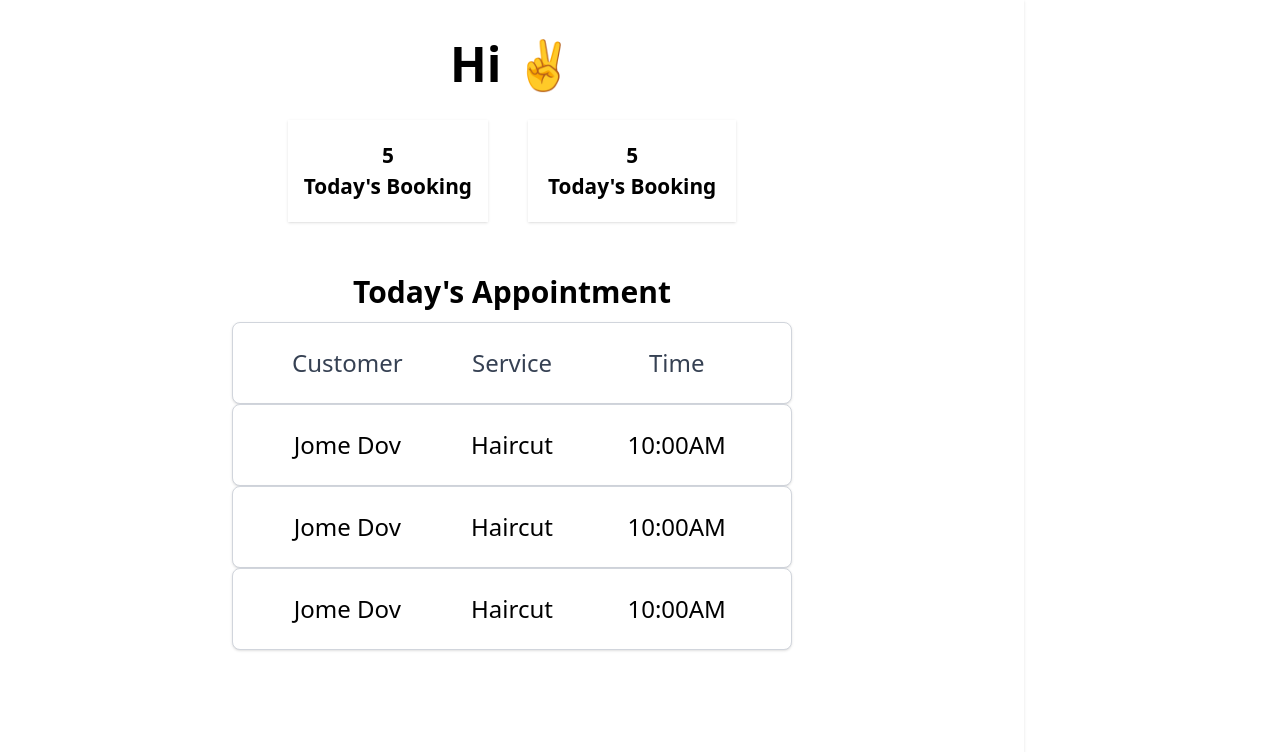
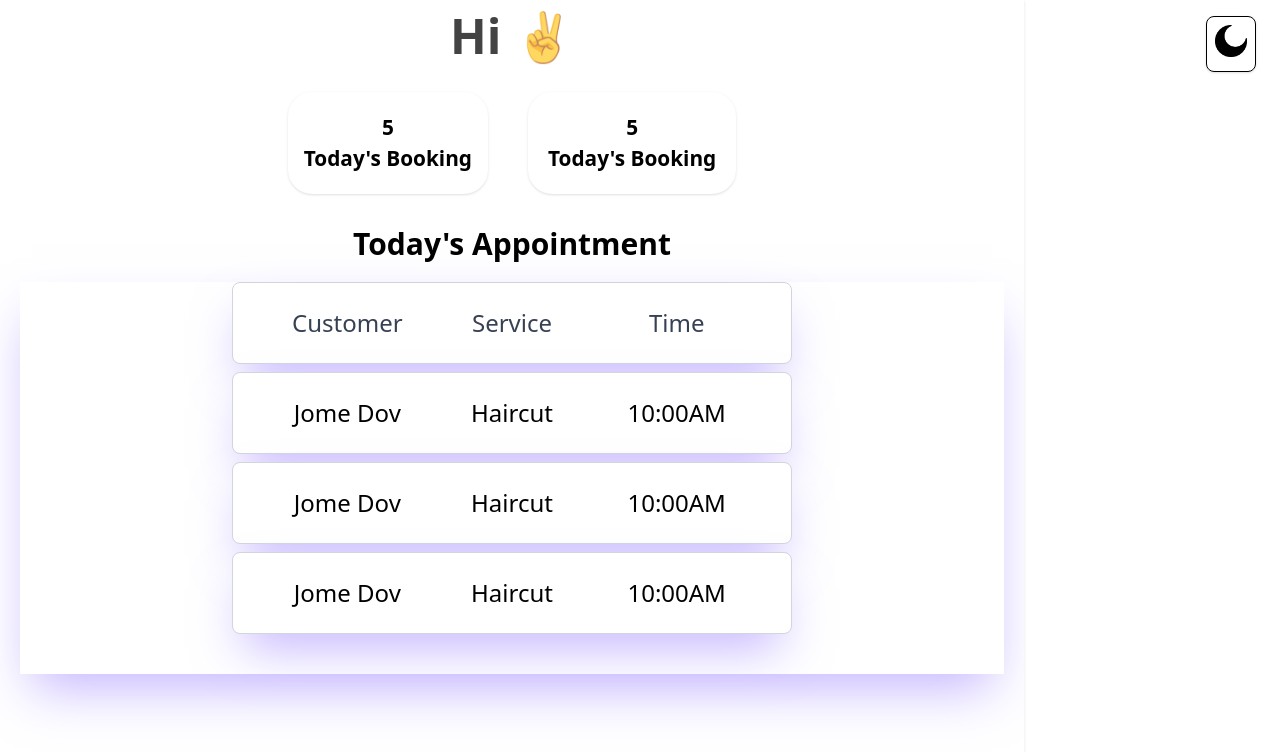
Before and after one commit to CodeArt001/Appointment, a React (Vite) app: page /dashboard in a window 1280 px wide. Shown: the top 752 px of the page. Built offline with nearby package versions, Linux system fonts and the light colour scheme.

Commit message:
initial commit

```diff
--- a/src/App.jsx
+++ b/src/App.jsx
@@ -1,13 +1,14 @@
 // import { useState } from "react";
 // import reactLogo from "./assets/react.svg";
 // import viteLogo from "/vite.svg";
-import { BrowserRouter, Routes, Route } from "react-router-dom";
+import { BrowserRouter, Routes, Route, Navigate } from "react-router-dom";
 
 import Loginpage from "./Auth/Loginpage";
 import Sidebar from "./components/Sidebar";
 import Dashboard from "./components/Dashboard";
 import { useContext } from "react";
 import { AuthContext } from "./Context/Authcontext";
+import Themetoggle from "./components/Themetoggle";
 
 function App() {
   const { user } = useContext(AuthContext);
@@ -15,16 +16,23 @@ function App() {
   const isAuthenticated = !!user;
   return (
     <>
+      <div className="dark:bg-black dark:text-white bg-white min-h-screen text-black transition-colors duration-500">
         <BrowserRouter>
+          <div className="absolute top-4 justify-end right-6  ">
+            <Themetoggle />
+          </div>
+
           <Routes>
+            <Route path="/" element={<Loginpage />} />
+
             <Route
-            path="/loginpage"
-            element={isAuthenticated ? <Sidebar /> : <Loginpage />}
+              path="/sidebar"
+              element={isAuthenticated ? <Sidebar /> : <Navigate to={"/"} />}
             />
-          <Route path="/sidebar" element={<Sidebar />} />
             <Route path="/dashboard" element={<Dashboard user={user} />} />
           </Routes>
         </BrowserRouter>
+      </div>
     </>
   );
 }
--- a/src/Auth/Loginpage.jsx
+++ b/src/Auth/Loginpage.jsx
@@ -1,10 +1,14 @@
 import React, { useContext, useState } from "react";
 import { AuthContext } from "../Context/Authcontext";
+import { useNavigate } from "react-router-dom";
 
 const Loginpage = () => {
+  const navigate = useNavigate();
+
   const handleContinue = (e) => {
     e.preventDefault();
     Login();
+    navigate("/sidebar");
   };
 
   const {
--- a/src/components/Dashboard.jsx
+++ b/src/components/Dashboard.jsx
@@ -1,5 +1,6 @@
 import React, { useContext } from "react";
 import { AuthContext } from "../Context/Authcontext";
+import Themetoggle from "./Themetoggle";
 
 const Dashboard = () => {
   const appointment = [
@@ -10,30 +11,30 @@ const Dashboard = () => {
   ];
   const { businessName } = useContext(AuthContext);
   return (
-    <div className="w-[80%] shadow h-screen px-5 overflow-hidden">
-      <div className="flex flex-col text-center  py-10 gap-5 overflow-hidden">
-        <p className="text-5xl font-Neue font-bold ">
+    <div className="w-[80%] shadow min-h-screen px-5 pb-10 overflow-y-auto">
+      <div className="flex flex-col text-center  py-3 gap-5 ">
+        <p className="text-5xl font-Neue font-bold animate-pulse ">
           Hi {""} {businessName} ✌️
         </p>
-        <div className="flex gap-10 items-center justify-center font-bold lg:text-[1.3rem] text-[0.9rem] mt-3">
-          <div className="flex flex-col items-center border-white shadow bg-white px-4 py-5 ">
+        <div className="flex gap-10 items-center justify-center font-bold lg:text-[1.3rem] text-[0.9rem] mt-3 dark:text-black">
+          <div className="flex flex-col items-center border-white shadow bg-white px-4 py-5 rounded-3xl ">
             <p>5</p>
             <p>Today&apos;s Booking</p>
           </div>
-          <div className="flex flex-col items-center  border-white shadow bg-white px-5 py-5 ">
+          <div className="flex flex-col items-center  border-white shadow bg-white px-5 py-5 rounded-3xl">
             <p>5</p>
             <p>Today&apos;s Booking</p>
           </div>
         </div>
       </div>
-      <p className="lg:text-3xl font-bold text-center text-[1rem] mt-3">
+      <p className="lg:text-3xl font-bold text-center text-[1rem] my-5 ">
         Today&apos;s Appointment
       </p>
-      <div className="flex flex-col items-center  mt-3 ">
+      <div className="flex flex-col items-center gap-2 mt-3 shadow-2xl shadow-violet-300 pb-10">
         {appointment.map((item) => (
           <div
             key={item.id}
-            className="flex justify-between items-center text-2xl text-gray-700 border border-gray-300 shadow bg-white px-8 py-6 w-[35rem] rounded-lg "
+            className="flex  shadow-violet-300  justify-between items-center text-2xl text-gray-700 border border-gray-300 shadow-2xl bg-white px-8 py-6 w-[35rem] rounded-lg "
           >
             <p
               className={`w-1/3 text-center ${
--- a/src/components/Sidebar.jsx
+++ b/src/components/Sidebar.jsx
@@ -12,12 +12,12 @@ const Sidebar = () => {
     setActivePage((prev) => (prev === page ? null : page));
   };
   return (
-    <div className="flex">
-      <div className="min-h-screen flex flex-col gap-10  cursor-pointer  px-4 py-[4%] lg:py-[5%]  lg:my-0 my-5 shadow-2xl shadow-violet-500 border-white bg-white-50 lg:w-[10%] w-[7rem] ">
+    <div className="flex dark:text-white ">
+      <div className="min-h-screen flex flex-col gap-10  cursor-pointer  px-4 py-[4%] lg:py-[5%]  lg:my-0 my-5 shadow-2xl shadow-violet-500   border-white bg-white-50 lg:w-[10%] w-[7rem] ">
         <img
           src={logo}
           alt="logo"
-          className="w-27 lg:h-10 h-5 cursor-pointer"
+          className="w-27 lg:h-10 h-5 cursor-pointer shadow-2xl shadow-violet-200"
         />
 
         <div className="">
--- /dev/null
+++ b/src/components/Themetoggle.jsx
@@ -0,0 +1,33 @@
+import React, { useEffect, useState } from "react";
+import sunIcn from "../assets/images/sunIcon.png";
+import darkmode from "../assets/images/darkMode.png";
+
+const Themetoggle = () => {
+  const [theme, setTheme] = useState(localStorage.getItem("theme") || "light");
+  useEffect(() => {
+    const root = document.documentElement;
+    if (theme === "dark") {
+      root.classList.add("dark");
+    } else {
+      root.classList.remove("dark");
+    }
+    localStorage.setItem("theme", theme);
+  }, [theme]);
+
+  const toggleTheme = () => {
+    setTheme((prev) => (prev === "dark" ? "light" : "dark"));
+  };
+  return (
+    <div className="bg-dark-gray-200 rounded-lg border p-2 transition-all duration-500 hover:scale-105 shadow">
+      <button onClick={toggleTheme} className="">
+        <img
+          src={theme === "dark" ? sunIcn : darkmode}
+          alt=""
+          className="w-8 h-8"
+        />
+      </button>
+    </div>
+  );
+};
+
+export default Themetoggle;
--- a/tailwind.config.js
+++ b/tailwind.config.js
@@ -1,8 +1,23 @@
 /** @type {import('tailwindcss').Config} */
 module.exports = {
+  darkMode: "class",
   content: ["./index.html", "./src/**/*.{js,jsx,ts,tsx}"],
   theme: {
     extend: {
+      keyframes: {
+        glow: {
+          "0%, 100%": {
+            boxShadow: "0 0 15px 3px rgba(139, 92, 246, 0.5)", // violet-500
+          },
+          "50%": {
+            boxShadow: "0 0 25px 8px rgba(139, 92, 246, 0.8)",
+          },
+        },
+      },
+      animation: {
+        glow: "glow 3s ease-in-out infinite",
+      },
+
       fontFamily: {
         neue: ["Neue-Regrade", "sans-serif"], // 👈 custom font
       },
```
Also changed, not shown: src/assets/images/darkMode.png (added), src/assets/images/sunIcon.png (added). Lines whose indentation alone changed are shown as unchanged.
